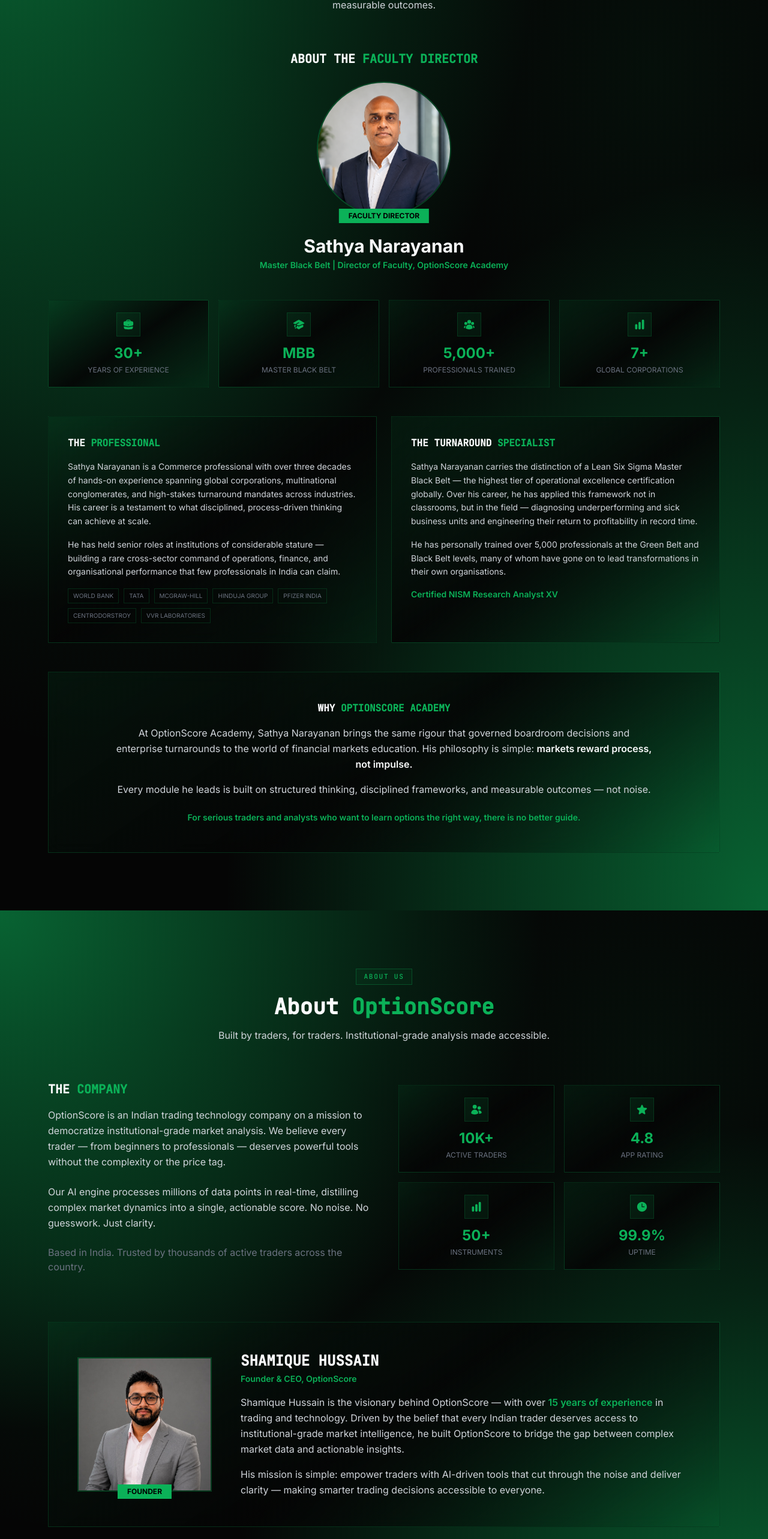
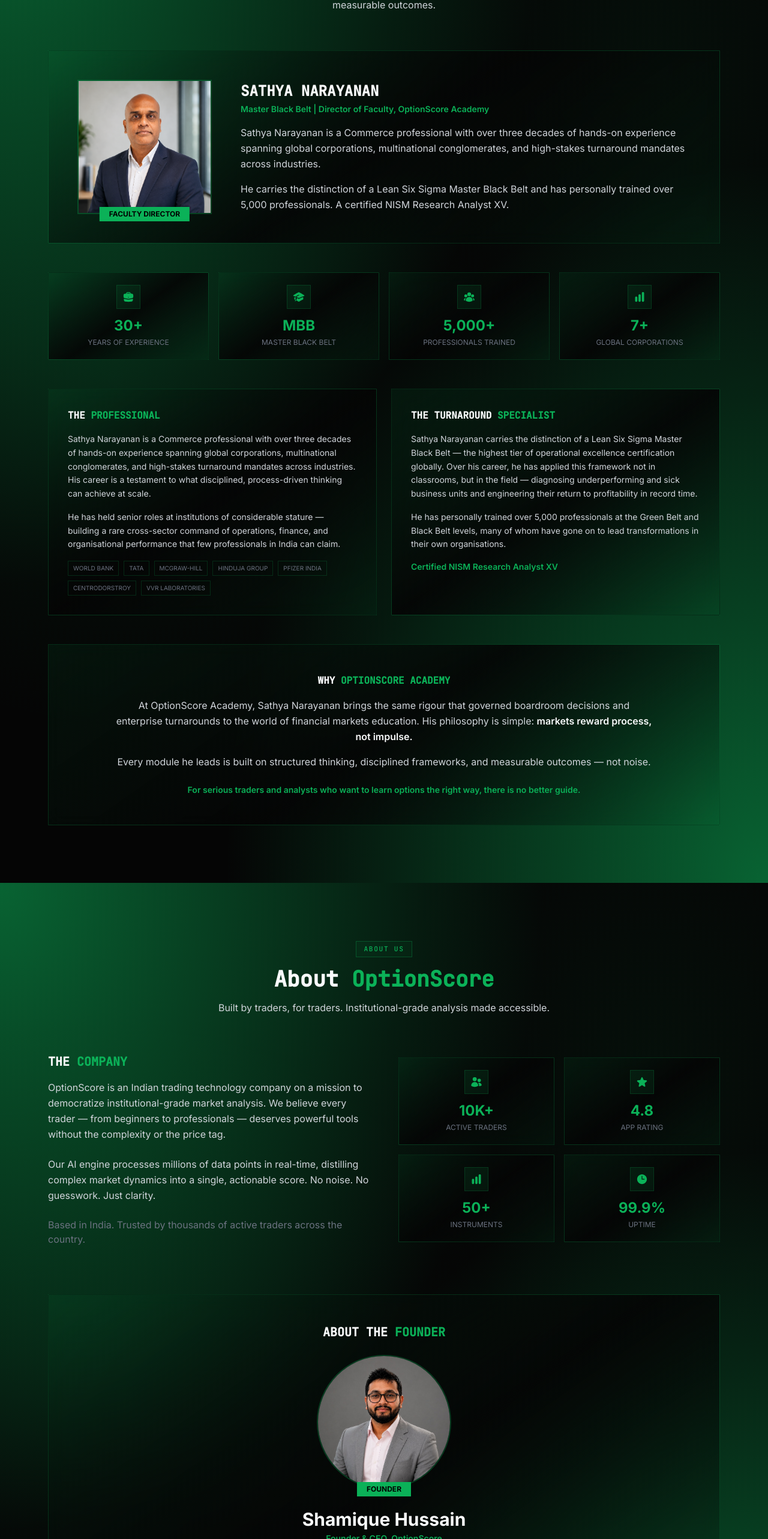
Before and after one commit to simsinfotech/OptionScore-website, a Next.js app: page / in a window 1280 px wide. Shown: the part 5076-7642 px from the top of the page at 60% size. Built offline with nearby package versions, Linux system fonts and the light colour scheme.

Commit message:
Swap founder and faculty director layout templates
Founder now uses centered circular photo layout, faculty director
uses side-by-side photo+text layout.

Co-Authored-By: Claude Opus 4.6 <noreply@anthropic.com>

```diff
--- a/src/components/sections/About.tsx
+++ b/src/components/sections/About.tsx
@@ -84,14 +84,15 @@ export function About() {
           </AnimatedSection>
         </div>
 
-        {/* Founder Section */}
+        {/* Founder Section — centered circular photo */}
         <AnimatedSection delay={0.3} className="mb-16">
           <div className="glass p-8 md:p-12">
-            <div className="grid grid-cols-1 md:grid-cols-[auto_1fr] gap-8 md:gap-12 items-center">
-              {/* Founder Photo */}
-              <div className="flex justify-center">
-                <div className="relative">
-                  <div className="w-48 h-48 md:w-56 md:h-56 overflow-hidden border-2 border-accent-cyan/30">
+            <div className="flex flex-col items-center mb-8">
+              <h3 className="font-bold uppercase tracking-normal text-xl text-text-primary mb-6 text-center">
+                About the <span className="gradient-text-cyan-violet">Founder</span>
+              </h3>
+              <div className="relative mb-4">
+                <div className="w-48 h-48 md:w-56 md:h-56 overflow-hidden border-2 border-accent-cyan/30 rounded-full">
                   <Image
                     src="/founder.jpg"
                     alt="Shamique Hussain - Founder of OptionScore"
@@ -104,30 +105,25 @@ export function About() {
                   Founder
                 </div>
               </div>
-              </div>
-
-              {/* Founder Details */}
-              <div>
-                <h3 className="font-bold uppercase tracking-normal text-2xl text-text-primary mb-1 text-center md:text-left">
+              <p className="text-2xl md:text-3xl font-bold text-text-primary mb-1 mt-4">
                 Shamique Hussain
-                </h3>
-                <p className="text-accent-cyan text-sm font-semibold mb-4 text-center md:text-left">
+              </p>
+              <p className="text-accent-cyan text-sm font-semibold">
                 Founder & CEO, OptionScore
               </p>
-                <p className="text-text-secondary text-base leading-relaxed mb-4">
+            </div>
+            <p className="text-text-secondary text-base leading-relaxed mb-4 max-w-4xl mx-auto text-center">
               Shamique Hussain is the visionary behind OptionScore — with over{" "}
               <span className="text-accent-cyan font-semibold">15 years of experience</span> in trading and technology. Driven by
               the belief that every Indian trader deserves access to
               institutional-grade market intelligence, he built OptionScore to
               bridge the gap between complex market data and actionable insights.
             </p>
-                <p className="text-text-secondary text-base leading-relaxed">
+            <p className="text-text-secondary text-base leading-relaxed max-w-4xl mx-auto text-center">
               His mission is simple: empower traders with AI-driven tools that
               cut through the noise and deliver clarity — making smarter
               trading decisions accessible to everyone.
             </p>
-              </div>
-            </div>
           </div>
         </AnimatedSection>
 
--- a/src/components/sections/Academics.tsx
+++ b/src/components/sections/Academics.tsx
@@ -52,14 +52,14 @@ export function Academics() {
           </p>
         </AnimatedSection>
 
-        {/* Faculty Director Header */}
+        {/* Faculty Director — side-by-side layout */}
         <AnimatedSection delay={0.1} className="mb-12">
-          <div className="flex flex-col items-center">
-            <h3 className="font-bold uppercase tracking-normal text-xl text-text-primary mb-6 text-center">
-              About the <span className="gradient-text-cyan-violet">Faculty Director</span>
-            </h3>
-            <div className="relative mb-4">
-              <div className="w-48 h-48 md:w-56 md:h-56 overflow-hidden border-2 border-accent-cyan/30 rounded-full">
+          <div className="glass p-8 md:p-12">
+            <div className="grid grid-cols-1 md:grid-cols-[auto_1fr] gap-8 md:gap-12 items-center">
+              {/* Faculty Director Photo */}
+              <div className="flex justify-center">
+                <div className="relative">
+                  <div className="w-48 h-48 md:w-56 md:h-56 overflow-hidden border-2 border-accent-cyan/30">
                     <Image
                       src="/images/faculty-director.png"
                       alt="Sathya Narayanan - Faculty Director, OptionScore Academy"
@@ -72,12 +72,27 @@ export function Academics() {
                     Faculty Director
                   </div>
                 </div>
-            <p className="text-2xl md:text-3xl font-bold text-text-primary mb-1 mt-4">
+              </div>
+
+              {/* Faculty Director Details */}
+              <div>
+                <h3 className="font-bold uppercase tracking-normal text-2xl text-text-primary mb-1 text-center md:text-left">
                   Sathya Narayanan
-            </p>
-            <p className="text-accent-cyan text-sm font-semibold">
+                </h3>
+                <p className="text-accent-cyan text-sm font-semibold mb-4 text-center md:text-left">
                   Master Black Belt | Director of Faculty, OptionScore Academy
                 </p>
+                <p className="text-text-secondary text-base leading-relaxed mb-4">
+                  Sathya Narayanan is a Commerce professional with over three decades of hands-on
+                  experience spanning global corporations, multinational conglomerates, and high-stakes
+                  turnaround mandates across industries.
+                </p>
+                <p className="text-text-secondary text-base leading-relaxed">
+                  He carries the distinction of a Lean Six Sigma Master Black Belt and has personally
+                  trained over 5,000 professionals. A certified NISM Research Analyst XV.
+                </p>
+              </div>
+            </div>
           </div>
         </AnimatedSection>
 
```
Lines whose indentation alone changed are shown as unchanged.
